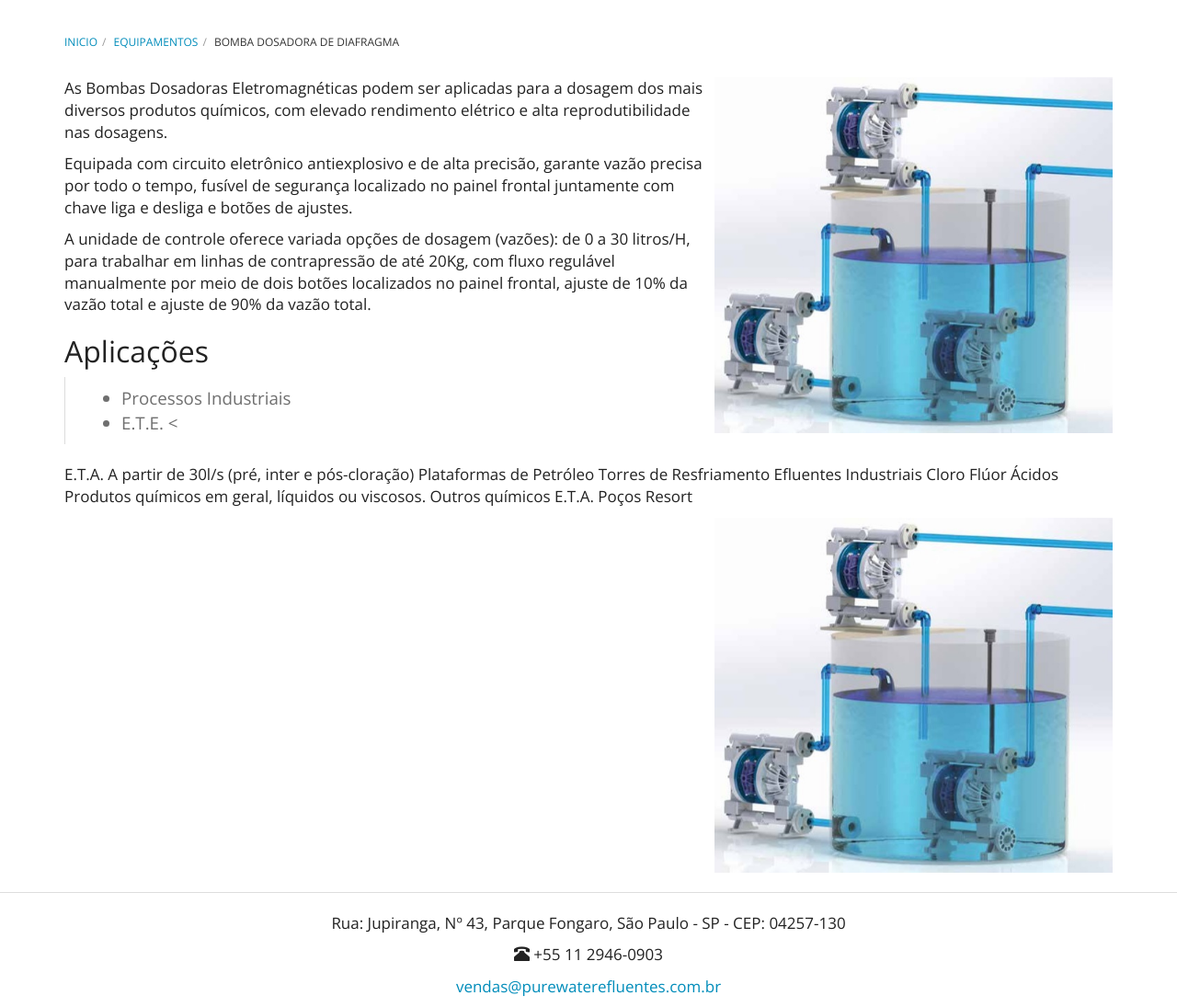
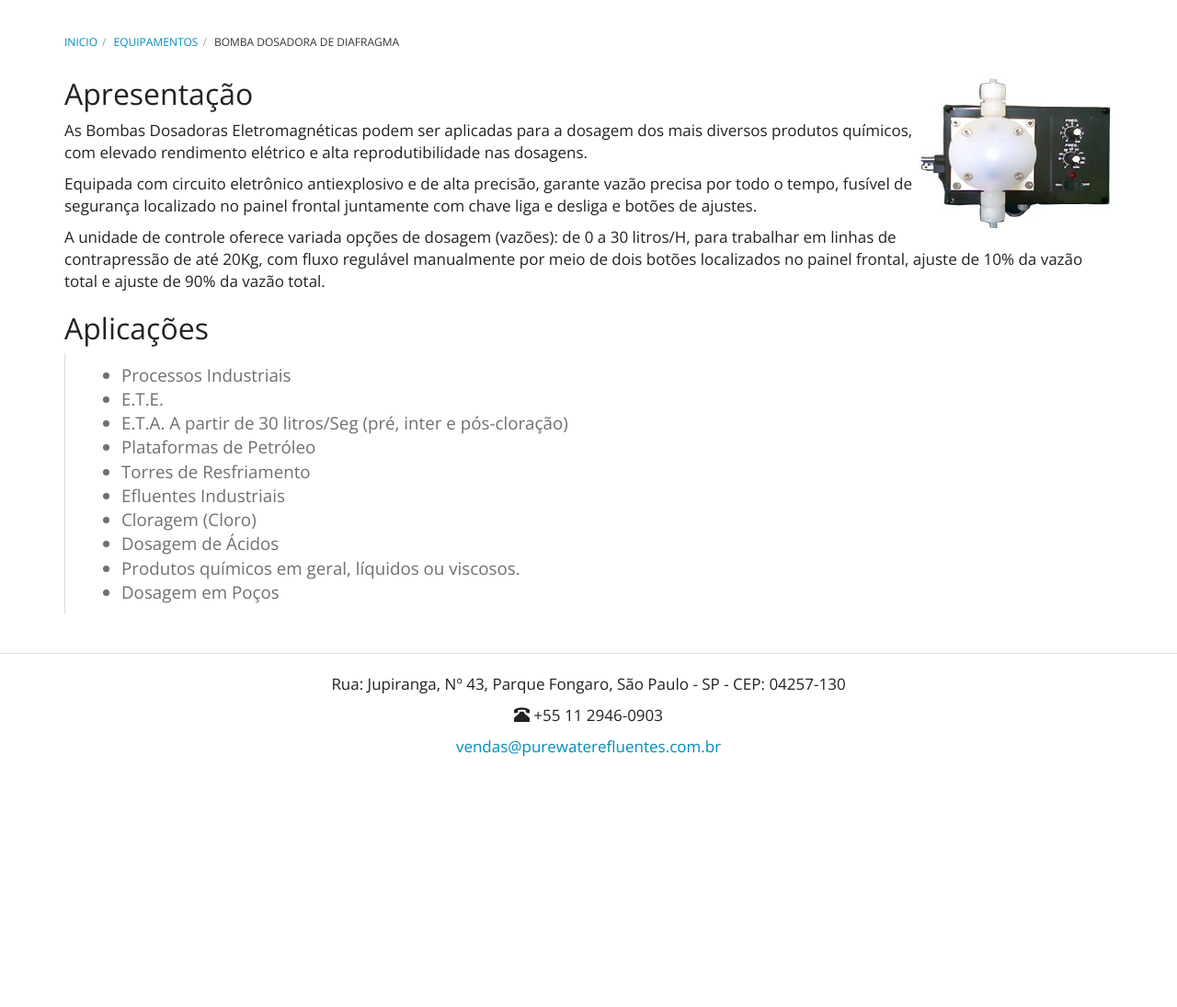
Before and after one commit to purewaterefluentes/purewaterefluentes.github.io, a Jekyll site: the page built from equipamentos/bomba-dosadora-de-diafragma-eletromagnetica.md, in a window 1280 px wide and 1389 px high. Shown: the part 294-1389 px from the top of the window at 92% size. Built offline with Jekyll 4.4.1, drawn with Linux system fonts in a browser that asks for light colours; nearby versions of some CDN libraries; library files that are not in the unit come from our copies.

Commit message:
Update bomba-dosadora-de-diafragma-eletromagnetica.md

```diff
--- a/equipamentos/bomba-dosadora-de-diafragma-eletromagnetica.md
+++ b/equipamentos/bomba-dosadora-de-diafragma-eletromagnetica.md
@@ -4,7 +4,9 @@ title: Bomba Dosadora de Diafragma
 subtitle: Eletromagnetica
 ---
 
-<img class="img-responsive pull-right" style="max-width: 38%;" src="../../website/images/Dosadora Diafragma Pneumatica 2.jpg" alt="Dosadora Diafragma Pneumatica">
+<img class="img-responsive pull-right" style="max-width: 100%;" src="../../website/images/Dosadora Eletromagnetica.jpg" alt="Dosadora Diafragma Eletromagnetica">
+
+## Apresentação
 
 As Bombas Dosadoras Eletromagnéticas podem ser aplicadas para a dosagem dos mais diversos produtos químicos, com elevado rendimento elétrico e alta reprodutibilidade nas dosagens.
 
@@ -16,19 +18,11 @@ A unidade de controle oferece variada opções de dosagem (vazões): de 0 a 30 l
 >
 - Processos Industriais
 - E.T.E.
-<
-
-E.T.A. A partir de 30l/s (pré, inter e pós-cloração)
-Plataformas de Petróleo
-Torres de Resfriamento
-Efluentes Industriais
-Cloro
-Flúor
-Ácidos
-Produtos químicos em geral, líquidos ou viscosos.
-Outros químicos
-E.T.A.
-Poços
-Resort
-
-<img class="img-responsive pull-right" style="max-width: 38%;" src="../../website/images/Dosadora Diafragma Pneumatica 2.jpg" alt="Dosadora Diafragma Pneumatica">
+- E.T.A. A partir de 30 litros/Seg (pré, inter e pós-cloração)
+- Plataformas de Petróleo
+- Torres de Resfriamento
+- Efluentes Industriais
+- Cloragem (Cloro)
+- Dosagem de Ácidos
+- Produtos químicos em geral, líquidos ou viscosos.
+- Dosagem em Poços
```
